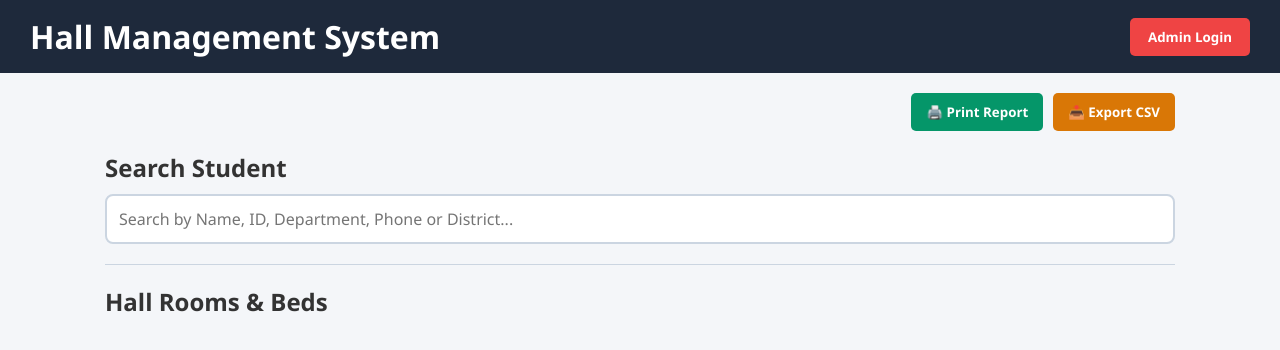
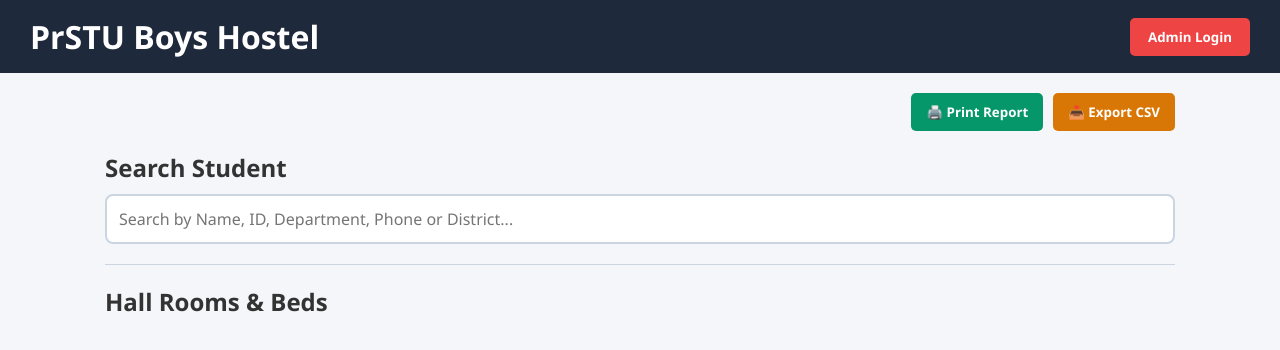
Before and after one commit to marufhossenx2003-gif/hall-management-system, a plain HTML site: page index.html in a window 1280 px wide. Drawn offline with Linux system fonts and the light colour scheme; no server answers.

Commit message:
Add files via upload

```diff
--- a/index.html
+++ b/index.html
@@ -3,12 +3,12 @@
 <head>
     <meta charset="UTF-8">
     <meta name="viewport" content="width=device-width, initial-scale=1.0">
-    <title>Hall Management System</title>
+    <title>PrSTU Boys Hostel</title>
     <link rel="stylesheet" href="style.css">
 </head>
 <body>
     <header>
-        <h1>Hall Management System <span id="admin-badge" style="display: none;">(Admin Mode)</span></h1>
+        <h1>PrSTU Boys Hostel <span id="admin-badge" style="display: none;">(Admin Mode)</span></h1>
         <button id="admin-btn" onclick="toggleAdminMode()">Admin Login</button>
     </header>
 
```
